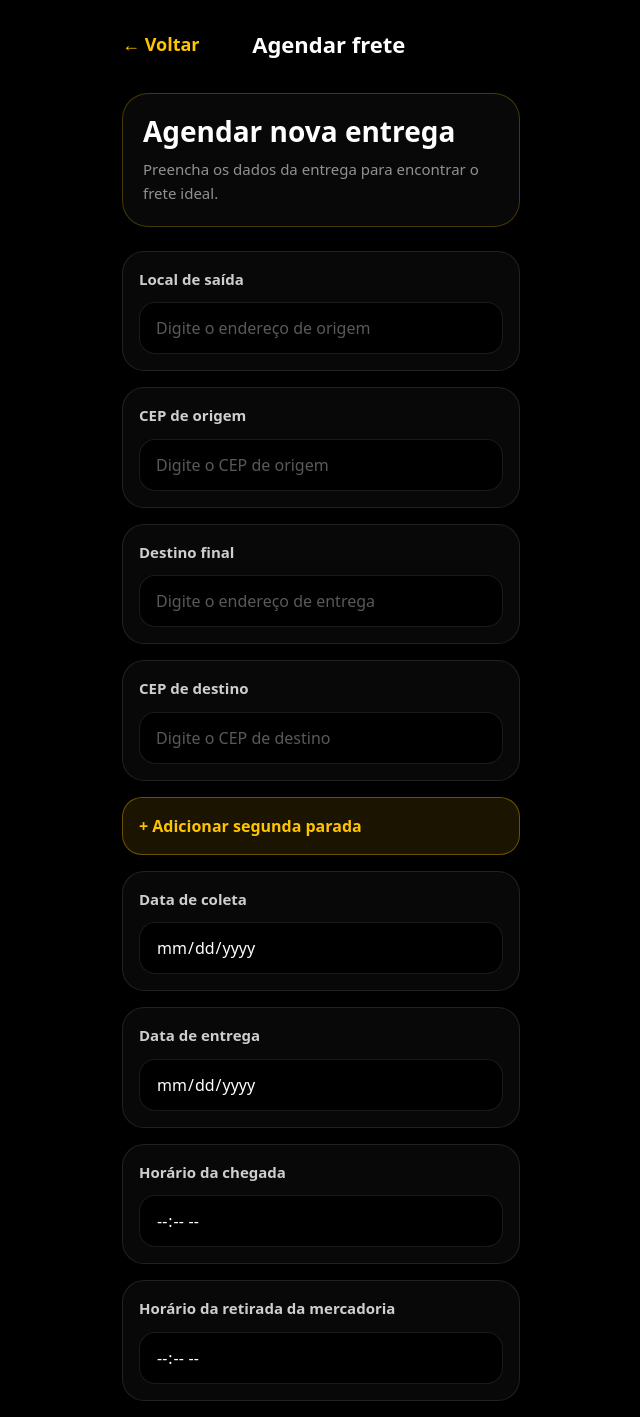
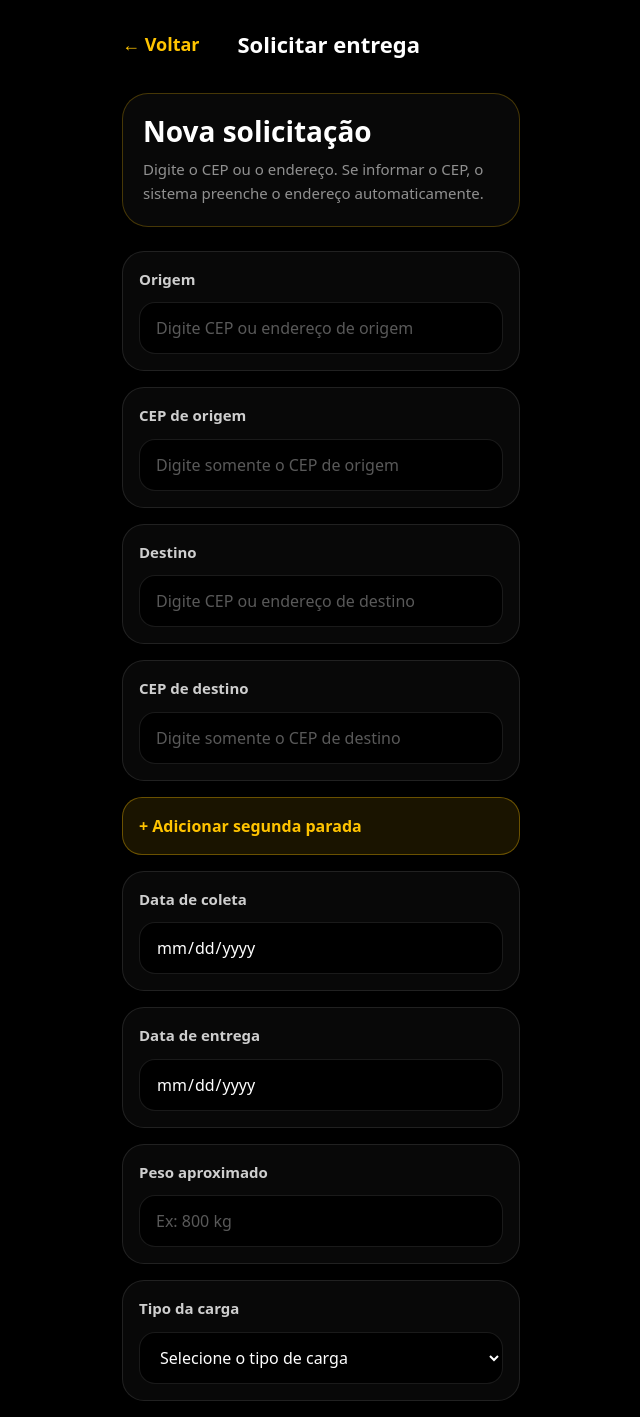
Before and after one commit to luannaaa/flatauto-cliente-painel, a Next.js app: page /cliente/marcar-frete in a window 1280 px wide. Shown: the top 1417 px of the page, without its empty margins (319-959 px from the left). Built offline with nearby package versions, Linux system fonts and the light colour scheme.

Commit message:
feat: CEP automatico origem e destino com motoboy

```diff
--- a/app/cliente/marcar-frete/page.tsx
+++ b/app/cliente/marcar-frete/page.tsx
@@ -1,6 +1,24 @@
 "use client"
 
 import { useEffect, useState, type ChangeEvent } from "react"
+
+type TipoEndereco = "origem" | "destino"
+
+type SugestaoLocalizacao = {
+  display_name?: string
+  lat?: string
+  lon?: string
+}
+
+type ViaCepResposta = {
+  cep?: string
+  logradouro?: string
+  complemento?: string
+  bairro?: string
+  localidade?: string
+  uf?: string
+  erro?: boolean
+}
 
 function useVoltarCelularParaPainel() {
   useEffect(() => {
@@ -18,44 +36,173 @@ function useVoltarCelularParaPainel() {
   }, [])
 }
 
+function somenteNumeros(valor: string) {
+  return valor.replace(/\D/g, "")
+}
+
+function formatarCep(valor: string) {
+  const numeros = somenteNumeros(valor).slice(0, 8)
+
+  if (numeros.length > 5) {
+    return `${numeros.slice(0, 5)}-${numeros.slice(5)}`
+  }
+
+  return numeros
+}
+
+function montarEnderecoViaCep(dados: ViaCepResposta) {
+  const partes = [
+    dados.logradouro,
+    dados.bairro,
+    dados.localidade,
+    dados.uf,
+  ].filter(Boolean)
+
+  return partes.join(", ")
+}
+
 export default function MarcarFrete() {
   useVoltarCelularParaPainel()
 
   const [segundaParada, setSegundaParada] = useState(false)
+
   const [localSaida, setLocalSaida] = useState("")
   const [cepOrigem, setCepOrigem] = useState("")
+
   const [destinoFinal, setDestinoFinal] = useState("")
   const [cepDestino, setCepDestino] = useState("")
+
   const [lendoNota, setLendoNota] = useState(false)
   const [textoNota, setTextoNota] = useState("")
-  const [sugestoesOrigem, setSugestoesOrigem] = useState<any[]>([])
-  const [carregandoEndereco, setCarregandoEndereco] = useState(false)
+
+  const [sugestoesOrigem, setSugestoesOrigem] = useState<SugestaoLocalizacao[]>([])
+  const [sugestoesDestino, setSugestoesDestino] = useState<SugestaoLocalizacao[]>([])
+
+  const [carregandoOrigem, setCarregandoOrigem] = useState(false)
+  const [carregandoDestino, setCarregandoDestino] = useState(false)
+
   const [latitudeOrigem, setLatitudeOrigem] = useState("")
   const [longitudeOrigem, setLongitudeOrigem] = useState("")
+  const [latitudeDestino, setLatitudeDestino] = useState("")
+  const [longitudeDestino, setLongitudeDestino] = useState("")
 
   function voltarPainel() {
     window.location.replace("/cliente")
   }
 
-  async function buscarEndereco(valor: string) {
-    setLocalSaida(valor)
+  async function buscarCep(cepDigitado: string, tipo: TipoEndereco) {
+    const cepLimpo = somenteNumeros(cepDigitado)
+
+    if (cepLimpo.length !== 8) return
+
+    try {
+      if (tipo === "origem") {
+        setCarregandoOrigem(true)
+      } else {
+        setCarregandoDestino(true)
+      }
+
+      const resposta = await fetch(`https://viacep.com.br/ws/${cepLimpo}/json/`)
+      const dados = (await resposta.json()) as ViaCepResposta
+
+      if (!resposta.ok || dados.erro) {
+        alert("CEP não encontrado. Confira o número e tente novamente.")
+        return
+      }
+
+      const enderecoCompleto = montarEnderecoViaCep(dados)
+      const cepFormatado = formatarCep(dados.cep || cepLimpo)
+
+      if (tipo === "origem") {
+        setCepOrigem(cepFormatado)
+        setLocalSaida(enderecoCompleto)
+        setSugestoesOrigem([])
+      } else {
+        setCepDestino(cepFormatado)
+        setDestinoFinal(enderecoCompleto)
+        setSugestoesDestino([])
+      }
+    } catch (erro) {
+      console.error("Erro ao buscar CEP:", erro)
+      alert("Erro ao buscar CEP. Tente novamente.")
+    } finally {
+      setCarregandoOrigem(false)
+      setCarregandoDestino(false)
+    }
+  }
+
+  async function buscarEndereco(valor: string, tipo: TipoEndereco) {
+    if (tipo === "origem") {
+      setLocalSaida(valor)
+    } else {
+      setDestinoFinal(valor)
+    }
+
+    const numeros = somenteNumeros(valor)
+
+    if (numeros.length === 8 && valor.length <= 9) {
+      await buscarCep(valor, tipo)
+      return
+    }
 
     if (valor.length < 3) {
-      setSugestoesOrigem([])
+      if (tipo === "origem") {
+        setSugestoesOrigem([])
+      } else {
+        setSugestoesDestino([])
+      }
+
       return
     }
 
     try {
-      setCarregandoEndereco(true)
+      if (tipo === "origem") {
+        setCarregandoOrigem(true)
+      } else {
+        setCarregandoDestino(true)
+      }
 
       const resposta = await fetch(`/api/localizacao?q=${encodeURIComponent(valor)}`)
       const dados = await resposta.json()
 
-      setSugestoesOrigem(dados || [])
+      if (tipo === "origem") {
+        setSugestoesOrigem(dados || [])
+      } else {
+        setSugestoesDestino(dados || [])
+      }
     } catch (erro) {
       console.error("Erro localização:", erro)
     } finally {
-      setCarregandoEndereco(false)
+      setCarregandoOrigem(false)
+      setCarregandoDestino(false)
+    }
+  }
+
+  function selecionarSugestao(item: SugestaoLocalizacao, tipo: TipoEndereco) {
+    if (tipo === "origem") {
+      setLocalSaida(item.display_name || "")
+      setLatitudeOrigem(item.lat || "")
+      setLongitudeOrigem(item.lon || "")
+      setSugestoesOrigem([])
+    } else {
+      setDestinoFinal(item.display_name || "")
+      setLatitudeDestino(item.lat || "")
+      setLongitudeDestino(item.lon || "")
+      setSugestoesDestino([])
+    }
+  }
+
+  async function alterarCep(valor: string, tipo: TipoEndereco) {
+    const cepFormatado = formatarCep(valor)
+
+    if (tipo === "origem") {
+      setCepOrigem(cepFormatado)
+    } else {
+      setCepDestino(cepFormatado)
+    }
+
+    if (somenteNumeros(cepFormatado).length === 8) {
+      await buscarCep(cepFormatado, tipo)
     }
   }
 
@@ -84,9 +231,9 @@ export default function MarcarFrete() {
       }
 
       setLocalSaida(dados.localSaida || "")
-      setCepOrigem(dados.cepOrigem || "")
+      setCepOrigem(dados.cepOrigem ? formatarCep(dados.cepOrigem) : "")
       setDestinoFinal(dados.destinoFinal || "")
-      setCepDestino(dados.cepDestino || "")
+      setCepDestino(dados.cepDestino ? formatarCep(dados.cepDestino) : "")
       setTextoNota(dados.textoEncontrado || "")
     } catch (error) {
       console.error("ERRO COMPLETO AO LER NOTA:", error)
@@ -103,54 +250,71 @@ export default function MarcarFrete() {
           <button onClick={voltarPainel} className="text-[18px] font-bold text-[#ffc400]">
             ← Voltar
           </button>
-          <h1 className="text-[22px] font-black">Agendar frete</h1>
+          <h1 className="text-[22px] font-black">Solicitar entrega</h1>
           <div className="w-[62px]" />
         </header>
 
         <section className="mt-8 rounded-[26px] border border-[#ffc400]/25 bg-[#080808] p-5">
-          <h2 className="text-[28px] font-black leading-tight">Agendar nova entrega</h2>
+          <h2 className="text-[28px] font-black leading-tight">Nova solicitação</h2>
           <p className="mt-2 text-[15px] leading-relaxed text-white/55">
-            Preencha os dados da entrega para encontrar o frete ideal.
+            Digite o CEP ou o endereço. Se informar o CEP, o sistema preenche o endereço automaticamente.
           </p>
         </section>
 
         <section className="mt-6 space-y-4">
           <div>
             <Campo
-              label="Local de saída"
-              placeholder="Digite o endereço de origem"
+              label="Origem"
+              placeholder="Digite CEP ou endereço de origem"
               value={localSaida}
-              onChange={buscarEndereco}
+              onChange={(valor) => buscarEndereco(valor, "origem")}
             />
 
-            {carregandoEndereco && (
-              <p className="mt-2 text-sm font-bold text-[#ffc400]">Buscando endereço...</p>
+            {carregandoOrigem && (
+              <p className="mt-2 text-sm font-bold text-[#ffc400]">Buscando origem...</p>
             )}
 
             {sugestoesOrigem.length > 0 && (
-              <div className="mt-2 overflow-hidden rounded-[18px] border border-[#ffc400]/25 bg-[#080808]">
-                {sugestoesOrigem.map((item, index) => (
-                  <button
-                    key={index}
-                    type="button"
-                    onClick={() => {
-                      setLocalSaida(item.display_name || "")
-                      setLatitudeOrigem(item.lat || "")
-                      setLongitudeOrigem(item.lon || "")
-                      setSugestoesOrigem([])
-                    }}
-                    className="w-full border-b border-white/10 px-4 py-3 text-left text-sm text-white/80 last:border-b-0"
-                  >
-                    📍 {item.display_name}
-                  </button>
-                ))}
-              </div>
+              <Sugestoes
+                sugestoes={sugestoesOrigem}
+                onSelecionar={(item) => selecionarSugestao(item, "origem")}
+              />
             )}
           </div>
 
-          <Campo label="CEP de origem" placeholder="Digite o CEP de origem" value={cepOrigem} onChange={setCepOrigem} />
-          <Campo label="Destino final" placeholder="Digite o endereço de entrega" value={destinoFinal} onChange={setDestinoFinal} />
-          <Campo label="CEP de destino" placeholder="Digite o CEP de destino" value={cepDestino} onChange={setCepDestino} />
+          <Campo
+            label="CEP de origem"
+            placeholder="Digite somente o CEP de origem"
+            value={cepOrigem}
+            onChange={(valor) => alterarCep(valor, "origem")}
+          />
+
+          <div>
+            <Campo
+              label="Destino"
+              placeholder="Digite CEP ou endereço de destino"
+              value={destinoFinal}
+              onChange={(valor) => buscarEndereco(valor, "destino")}
+            />
+
+            {carregandoDestino && (
+              <p className="mt-2 text-sm font-bold text-[#ffc400]">Buscando destino...</p>
+            )}
+
+            {sugestoesDestino.length > 0 && (
+              <Sugestoes
+                sugestoes={sugestoesDestino}
+                onSelecionar={(item) => selecionarSugestao(item, "destino")}
+              />
+            )}
+          </div>
+
+          <Campo
+            label="CEP de destino"
+            placeholder="Digite somente o CEP de destino"
+            value={cepDestino}
+            onChange={(valor) => alterarCep(valor, "destino")}
+          />
 
           <button
             onClick={() => setSegundaParada(!segundaParada)}
@@ -159,12 +323,15 @@ export default function MarcarFrete() {
             {segundaParada ? "− Remover segunda parada" : "+ Adicionar segunda parada"}
           </button>
 
-          {segundaParada && <Campo label="Segunda parada" placeholder="Digite o endereço da parada" />}
+          {segundaParada && (
+            <Campo
+              label="Segunda parada"
+              placeholder="Digite CEP ou endereço da parada"
+            />
+          )}
 
           <Campo label="Data de coleta" type="date" />
           <Campo label="Data de entrega" type="date" />
-          <Campo label="Horário da chegada" type="time" />
-          <Campo label="Horário da retirada da mercadoria" type="time" />
           <Campo label="Peso aproximado" placeholder="Ex: 800 kg" />
 
           <SelectCampo
@@ -182,9 +349,10 @@ export default function MarcarFrete() {
           />
 
           <SelectCampo
-            label="Tipo de veículo"
-            placeholder="Selecione o tipo de veículo"
+            label="Tipo de transporte"
+            placeholder="Selecione o tipo de transporte"
             options={[
+              "Motoboy",
               "Carro utilitário",
               "Fiorino / pequeno utilitário",
               "Van",
@@ -240,10 +408,33 @@ export default function MarcarFrete() {
         </section>
 
         <button className="mt-8 h-[58px] w-full rounded-[20px] bg-[#ffc400] text-[18px] font-black text-black">
-          Agendar frete
+          Solicitar entrega
         </button>
       </div>
     </main>
+  )
+}
+
+function Sugestoes({
+  sugestoes,
+  onSelecionar,
+}: {
+  sugestoes: SugestaoLocalizacao[]
+  onSelecionar: (item: SugestaoLocalizacao) => void
+}) {
+  return (
+    <div className="mt-2 overflow-hidden rounded-[18px] border border-[#ffc400]/25 bg-[#080808]">
+      {sugestoes.map((item, index) => (
+        <button
+          key={index}
+          type="button"
+          onClick={() => onSelecionar(item)}
+          className="w-full border-b border-white/10 px-4 py-3 text-left text-sm text-white/80 last:border-b-0"
+        >
+          📍 {item.display_name}
+        </button>
+      ))}
+    </div>
   )
 }
 
```
